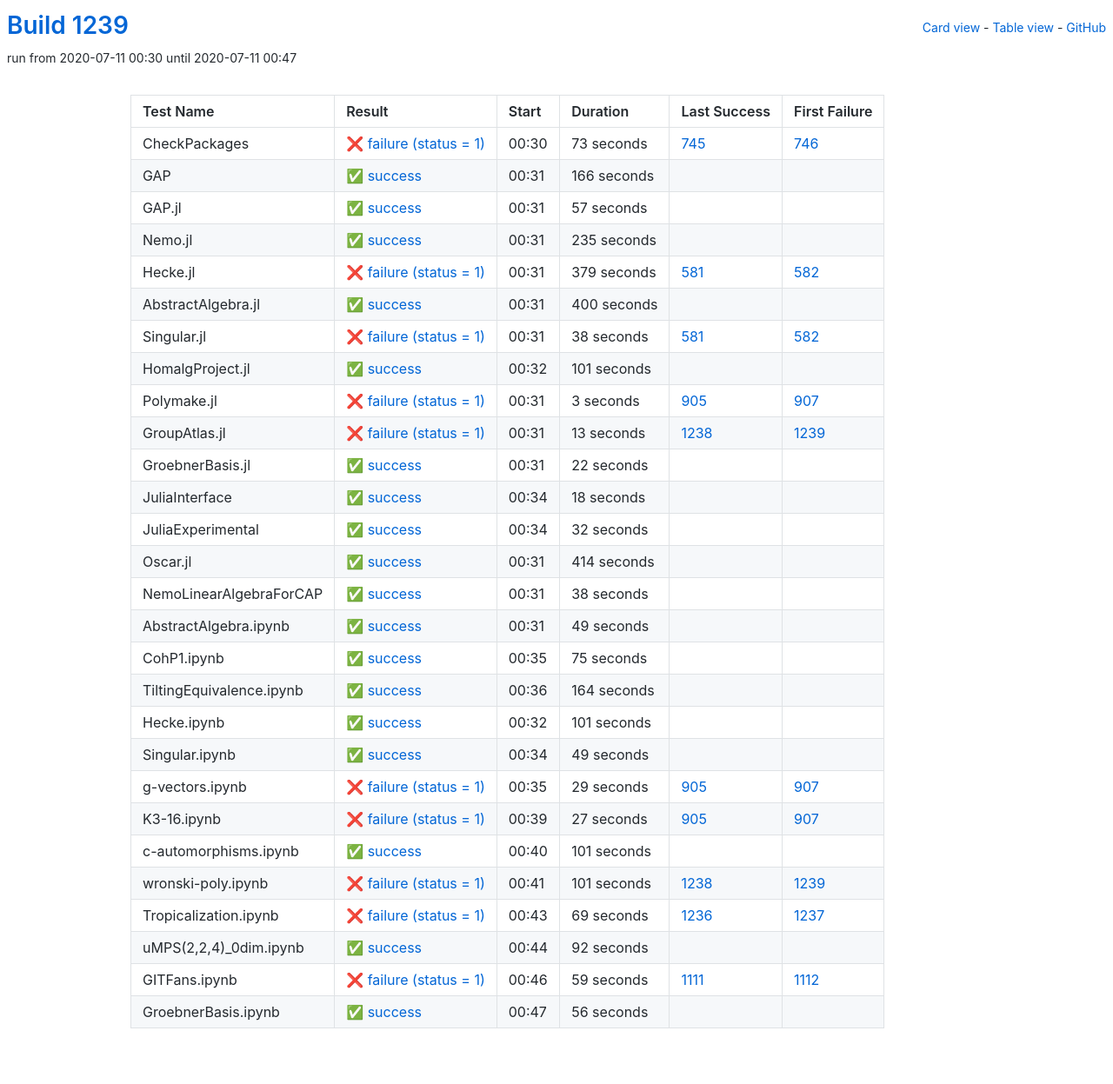
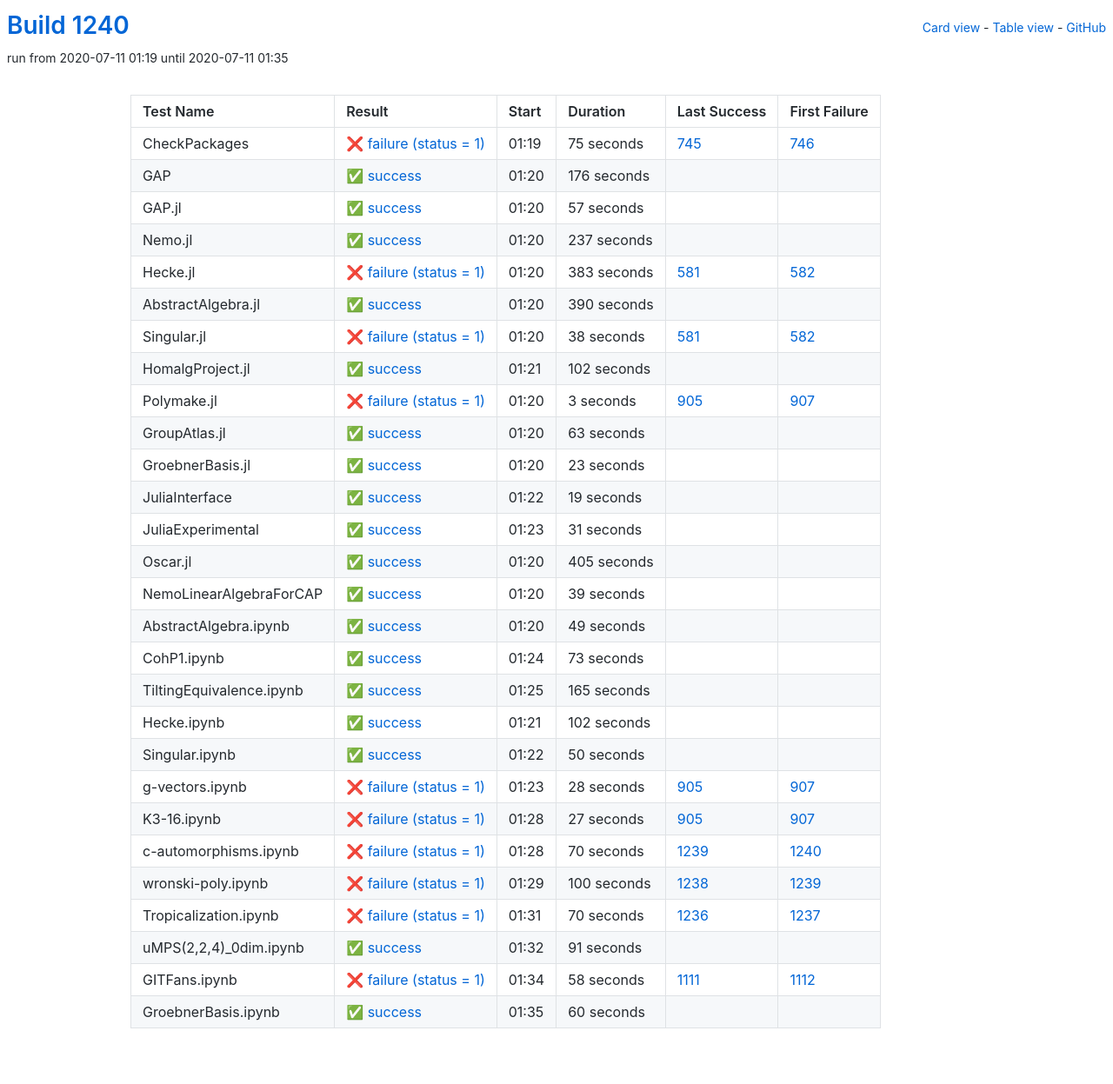
Before and after one commit to oscar-system/oscar-ci-status-1.4, a Jekyll site: the page built from table.html, in a window 1280 px wide. Shown: the whole page at 87% size. Built offline with Jekyll 4.4.1, drawn with Linux system fonts in a browser that asks for light colours.

Commit message:
Build #1240

```diff
--- a/_data/ci.yml
+++ b/_data/ci.yml
@@ -1,6 +1,6 @@
 ---
-build: 1239
-build_url: https://oscarci.mathematik.uni-kl.de/job/oscar-julia-1.4/1239/
+build: 1240
+build_url: https://oscarci.mathematik.uni-kl.de/job/oscar-julia-1.4/1240/
 job: oscar-julia-1.4
 organization: oscar-system
 repo: oscar-ci-status-1.4
@@ -8,32 +8,32 @@ repourl: https://github.com/oscar-system/oscar-ci-status-1.4
 tests:
 - name: CheckPackages
   id: checkpackages
-  log: https://oscarci.mathematik.uni-kl.de/job/oscar-julia-1.4/1239/artifact/logs/build-1239/CheckPackages.log
-  start: 2020-07-11 00:30
+  log: https://oscarci.mathematik.uni-kl.de/job/oscar-julia-1.4/1240/artifact/logs/build-1240/CheckPackages.log
+  start: 2020-07-11 01:19
   success: false
   exitcode: 1
   status: failure
-  duration: 73
+  duration: 75
   last_success: 745
   last_success_url: https://oscarci.mathematik.uni-kl.de/job/oscar-julia-1.4/745/
   first_failure: 746
   first_failure_url: https://oscarci.mathematik.uni-kl.de/job/oscar-julia-1.4/746/
 - name: GAP
   id: gap
-  log: https://oscarci.mathematik.uni-kl.de/job/oscar-julia-1.4/1239/artifact/logs/build-1239/GAP.log
-  start: 2020-07-11 00:31
+  log: https://oscarci.mathematik.uni-kl.de/job/oscar-julia-1.4/1240/artifact/logs/build-1240/GAP.log
+  start: 2020-07-11 01:20
   success: true
   exitcode: 0
   status: success
-  duration: 166
+  duration: 176
   last_success: false
   last_success_url:
   first_failure: false
   first_failure_url:
 - name: GAP.jl
   id: gap-jl
-  log: https://oscarci.mathematik.uni-kl.de/job/oscar-julia-1.4/1239/artifact/logs/build-1239/GAP.jl.log
-  start: 2020-07-11 00:31
+  log: https://oscarci.mathematik.uni-kl.de/job/oscar-julia-1.4/1240/artifact/logs/build-1240/GAP.jl.log
+  start: 2020-07-11 01:20
   success: true
   exitcode: 0
   status: success
@@ -44,44 +44,44 @@ tests:
   first_failure_url:
 - name: Nemo.jl
   id: nemo-jl
-  log: https://oscarci.mathematik.uni-kl.de/job/oscar-julia-1.4/1239/artifact/logs/build-1239/Nemo.jl.log
-  start: 2020-07-11 00:31
+  log: https://oscarci.mathematik.uni-kl.de/job/oscar-julia-1.4/1240/artifact/logs/build-1240/Nemo.jl.log
+  start: 2020-07-11 01:20
   success: true
   exitcode: 0
   status: success
-  duration: 235
+  duration: 237
   last_success: false
   last_success_url:
   first_failure: false
   first_failure_url:
 - name: Hecke.jl
   id: hecke-jl
-  log: https://oscarci.mathematik.uni-kl.de/job/oscar-julia-1.4/1239/artifact/logs/build-1239/Hecke.jl.log
-  start: 2020-07-11 00:31
+  log: https://oscarci.mathematik.uni-kl.de/job/oscar-julia-1.4/1240/artifact/logs/build-1240/Hecke.jl.log
+  start: 2020-07-11 01:20
   success: false
   exitcode: 1
   status: failure
-  duration: 379
+  duration: 383
   last_success: 581
   last_success_url: https://oscarci.mathematik.uni-kl.de/job/oscar-julia-1.4/581/
   first_failure: 582
   first_failure_url: https://oscarci.mathematik.uni-kl.de/job/oscar-julia-1.4/582/
 - name: AbstractAlgebra.jl
   id: abstractalgebra-jl
-  log: https://oscarci.mathematik.uni-kl.de/job/oscar-julia-1.4/1239/artifact/logs/build-1239/AbstractAlgebra.jl.log
-  start: 2020-07-11 00:31
+  log: https://oscarci.mathematik.uni-kl.de/job/oscar-julia-1.4/1240/artifact/logs/build-1240/AbstractAlgebra.jl.log
+  start: 2020-07-11 01:20
   success: true
   exitcode: 0
   status: success
-  duration: 400
+  duration: 390
   last_success: false
   last_success_url:
   first_failure: false
   first_failure_url:
 - name: Singular.jl
   id: singular-jl
-  log: https://oscarci.mathematik.uni-kl.de/job/oscar-julia-1.4/1239/artifact/logs/build-1239/Singular.jl.log
-  start: 2020-07-11 00:31
+  log: https://oscarci.mathematik.uni-kl.de/job/oscar-julia-1.4/1240/artifact/logs/build-1240/Singular.jl.log
+  start: 2020-07-11 01:20
   success: false
   exitcode: 1
   status: failure
@@ -92,20 +92,20 @@ tests:
   first_failure_url: https://oscarci.mathematik.uni-kl.de/job/oscar-julia-1.4/582/
 - name: HomalgProject.jl
   id: homalgproject-jl
-  log: https://oscarci.mathematik.uni-kl.de/job/oscar-julia-1.4/1239/artifact/logs/build-1239/HomalgProject.jl.log
-  start: 2020-07-11 00:32
+  log: https://oscarci.mathematik.uni-kl.de/job/oscar-julia-1.4/1240/artifact/logs/build-1240/HomalgProject.jl.log
+  start: 2020-07-11 01:21
   success: true
   exitcode: 0
   status: success
-  duration: 101
+  duration: 102
   last_success: false
   last_success_url:
   first_failure: false
   first_failure_url:
 - name: Polymake.jl
   id: polymake-jl
-  log: https://oscarci.mathematik.uni-kl.de/job/oscar-julia-1.4/1239/artifact/logs/build-1239/Polymake.jl.log
-  start: 2020-07-11 00:31
+  log: https://oscarci.mathematik.uni-kl.de/job/oscar-julia-1.4/1240/artifact/logs/build-1240/Polymake.jl.log
+  start: 2020-07-11 01:20
   success: false
   exitcode: 1
   status: failure
@@ -116,80 +116,80 @@ tests:
   first_failure_url: https://oscarci.mathematik.uni-kl.de/job/oscar-julia-1.4/907/
 - name: GroupAtlas.jl
   id: groupatlas-jl
-  log: https://oscarci.mathematik.uni-kl.de/job/oscar-julia-1.4/1239/artifact/logs/build-1239/GroupAtlas.jl.log
-  start: 2020-07-11 00:31
-  success: false
-  exitcode: 1
-  status: failure
-  duration: 13
-  last_success: 1238
-  last_success_url: https://oscarci.mathematik.uni-kl.de/job/oscar-julia-1.4/1238/
-  first_failure: 1239
-  first_failure_url: https://oscarci.mathematik.uni-kl.de/job/oscar-julia-1.4/1239/
-- name: GroebnerBasis.jl
-  id: groebnerbasis-jl
-  log: https://oscarci.mathematik.uni-kl.de/job/oscar-julia-1.4/1239/artifact/logs/build-1239/GroebnerBasis.jl.log
-  start: 2020-07-11 00:31
+  log: https://oscarci.mathematik.uni-kl.de/job/oscar-julia-1.4/1240/artifact/logs/build-1240/GroupAtlas.jl.log
+  start: 2020-07-11 01:20
   success: true
   exitcode: 0
   status: success
-  duration: 22
+  duration: 63
+  last_success: false
+  last_success_url:
+  first_failure: false
+  first_failure_url:
+- name: GroebnerBasis.jl
+  id: groebnerbasis-jl
+  log: https://oscarci.mathematik.uni-kl.de/job/oscar-julia-1.4/1240/artifact/logs/build-1240/GroebnerBasis.jl.log
+  start: 2020-07-11 01:20
+  success: true
+  exitcode: 0
+  status: success
+  duration: 23
   last_success: false
   last_success_url:
   first_failure: false
   first_failure_url:
 - name: JuliaInterface
   id: juliainterface
-  log: https://oscarci.mathematik.uni-kl.de/job/oscar-julia-1.4/1239/artifact/logs/build-1239/JuliaInterface.log
-  start: 2020-07-11 00:34
+  log: https://oscarci.mathematik.uni-kl.de/job/oscar-julia-1.4/1240/artifact/logs/build-1240/JuliaInterface.log
+  start: 2020-07-11 01:22
   success: true
   exitcode: 0
   status: success
-  duration: 18
+  duration: 19
   last_success: false
   last_success_url:
   first_failure: false
   first_failure_url:
 - name: JuliaExperimental
   id: juliaexperimental
-  log: https://oscarci.mathematik.uni-kl.de/job/oscar-julia-1.4/1239/artifact/logs/build-1239/JuliaExperimental.log
-  start: 2020-07-11 00:34
+  log: https://oscarci.mathematik.uni-kl.de/job/oscar-julia-1.4/1240/artifact/logs/build-1240/JuliaExperimental.log
+  start: 2020-07-11 01:23
   success: true
   exitcode: 0
   status: success
-  duration: 32
+  duration: 31
   last_success: false
   last_success_url:
   first_failure: false
   first_failure_url:
 - name: Oscar.jl
   id: oscar-jl
-  log: https://oscarci.mathematik.uni-kl.de/job/oscar-julia-1.4/1239/artifact/logs/build-1239/Oscar.jl.log
-  start: 2020-07-11 00:31
+  log: https://oscarci.mathematik.uni-kl.de/job/oscar-julia-1.4/1240/artifact/logs/build-1240/Oscar.jl.log
+  start: 2020-07-11 01:20
   success: true
   exitcode: 0
   status: success
-  duration: 414
+  duration: 405
   last_success: false
   last_success_url:
   first_failure: false
   first_failure_url:
 - name: NemoLinearAlgebraForCAP
   id: nemolinearalgebraforcap
-  log: https://oscarci.mathematik.uni-kl.de/job/oscar-julia-1.4/1239/artifact/logs/build-1239/NemoLinearAlgebraForCAP.log
-  start: 2020-07-11 00:31
+  log: https://oscarci.mathematik.uni-kl.de/job/oscar-julia-1.4/1240/artifact/logs/build-1240/NemoLinearAlgebraForCAP.log
+  start: 2020-07-11 01:20
   success: true
   exitcode: 0
   status: success
-  duration: 38
+  duration: 39
   last_success: false
   last_success_url:
   first_failure: false
   first_failure_url:
 - name: AbstractAlgebra.ipynb
   id: abstractalgebra-ipynb
-  log: https://oscarci.mathematik.uni-kl.de/job/oscar-julia-1.4/1239/artifact/logs/build-1239/AbstractAlgebra.ipynb.log
-  start: 2020-07-11 00:31
+  log: https://oscarci.mathematik.uni-kl.de/job/oscar-julia-1.4/1240/artifact/logs/build-1240/AbstractAlgebra.ipynb.log
+  start: 2020-07-11 01:20
   success: true
   exitcode: 0
   status: success
@@ -200,68 +200,68 @@ tests:
   first_failure_url:
 - name: CohP1.ipynb
   id: cohp1-ipynb
-  log: https://oscarci.mathematik.uni-kl.de/job/oscar-julia-1.4/1239/artifact/logs/build-1239/CohP1.ipynb.log
-  start: 2020-07-11 00:35
+  log: https://oscarci.mathematik.uni-kl.de/job/oscar-julia-1.4/1240/artifact/logs/build-1240/CohP1.ipynb.log
+  start: 2020-07-11 01:24
   success: true
   exitcode: 0
   status: success
-  duration: 75
+  duration: 73
   last_success: false
   last_success_url:
   first_failure: false
   first_failure_url:
 - name: TiltingEquivalence.ipynb
   id: tiltingequivalence-ipynb
-  log: https://oscarci.mathematik.uni-kl.de/job/oscar-julia-1.4/1239/artifact/logs/build-1239/TiltingEquivalence.ipynb.log
-  start: 2020-07-11 00:36
+  log: https://oscarci.mathematik.uni-kl.de/job/oscar-julia-1.4/1240/artifact/logs/build-1240/TiltingEquivalence.ipynb.log
+  start: 2020-07-11 01:25
   success: true
   exitcode: 0
   status: success
-  duration: 164
+  duration: 165
   last_success: false
   last_success_url:
   first_failure: false
   first_failure_url:
 - name: Hecke.ipynb
   id: hecke-ipynb
-  log: https://oscarci.mathematik.uni-kl.de/job/oscar-julia-1.4/1239/artifact/logs/build-1239/Hecke.ipynb.log
-  start: 2020-07-11 00:32
+  log: https://oscarci.mathematik.uni-kl.de/job/oscar-julia-1.4/1240/artifact/logs/build-1240/Hecke.ipynb.log
+  start: 2020-07-11 01:21
   success: true
   exitcode: 0
   status: success
-  duration: 101
+  duration: 102
   last_success: false
   last_success_url:
   first_failure: false
   first_failure_url:
 - name: Singular.ipynb
   id: singular-ipynb
-  log: https://oscarci.mathematik.uni-kl.de/job/oscar-julia-1.4/1239/artifact/logs/build-1239/Singular.ipynb.log
-  start: 2020-07-11 00:34
+  log: https://oscarci.mathematik.uni-kl.de/job/oscar-julia-1.4/1240/artifact/logs/build-1240/Singular.ipynb.log
+  start: 2020-07-11 01:22
   success: true
   exitcode: 0
   status: success
-  duration: 49
+  duration: 50
   last_success: false
   last_success_url:
   first_failure: false
   first_failure_url:
 - name: g-vectors.ipynb
   id: g-vectors-ipynb
-  log: https://oscarci.mathematik.uni-kl.de/job/oscar-julia-1.4/1239/artifact/logs/build-1239/g-vectors.ipynb.log
-  start: 2020-07-11 00:35
+  log: https://oscarci.mathematik.uni-kl.de/job/oscar-julia-1.4/1240/artifact/logs/build-1240/g-vectors.ipynb.log
+  start: 2020-07-11 01:23
   success: false
   exitcode: 1
   status: failure
-  duration: 29
+  duration: 28
   last_success: 905
   last_success_url: https://oscarci.mathematik.uni-kl.de/job/oscar-julia-1.4/905/
   first_failure: 907
   first_failure_url: https://oscarci.mathematik.uni-kl.de/job/oscar-julia-1.4/907/
 - name: K3-16.ipynb
   id: k3-16-ipynb
-  log: https://oscarci.mathematik.uni-kl.de/job/oscar-julia-1.4/1239/artifact/logs/build-1239/K3-16.ipynb.log
-  start: 2020-07-11 00:39
+  log: https://oscarci.mathematik.uni-kl.de/job/oscar-julia-1.4/1240/artifact/logs/build-1240/K3-16.ipynb.log
+  start: 2020-07-11 01:28
   success: false
   exitcode: 1
   status: failure
@@ -272,72 +272,72 @@ tests:
   first_failure_url: https://oscarci.mathematik.uni-kl.de/job/oscar-julia-1.4/907/
 - name: c-automorphisms.ipynb
   id: c-automorphisms-ipynb
-  log: https://oscarci.mathematik.uni-kl.de/job/oscar-julia-1.4/1239/artifact/logs/build-1239/c-automorphisms.ipynb.log
-  start: 2020-07-11 00:40
-  success: true
-  exitcode: 0
-  status: success
-  duration: 101
-  last_success: false
-  last_success_url:
-  first_failure: false
-  first_failure_url:
-- name: wronski-poly.ipynb
-  id: wronski-poly-ipynb
-  log: https://oscarci.mathematik.uni-kl.de/job/oscar-julia-1.4/1239/artifact/logs/build-1239/wronski-poly.ipynb.log
-  start: 2020-07-11 00:41
+  log: https://oscarci.mathematik.uni-kl.de/job/oscar-julia-1.4/1240/artifact/logs/build-1240/c-automorphisms.ipynb.log
+  start: 2020-07-11 01:28
   success: false
   exitcode: 1
   status: failure
-  duration: 101
+  duration: 70
+  last_success: 1239
+  last_success_url: https://oscarci.mathematik.uni-kl.de/job/oscar-julia-1.4/1239/
+  first_failure: 1240
+  first_failure_url: https://oscarci.mathematik.uni-kl.de/job/oscar-julia-1.4/1240/
+- name: wronski-poly.ipynb
+  id: wronski-poly-ipynb
+  log: https://oscarci.mathematik.uni-kl.de/job/oscar-julia-1.4/1240/artifact/logs/build-1240/wronski-poly.ipynb.log
+  start: 2020-07-11 01:29
+  success: false
+  exitcode: 1
+  status: failure
+  duration: 100
   last_success: 1238
   last_success_url: https://oscarci.mathematik.uni-kl.de/job/oscar-julia-1.4/1238/
   first_failure: 1239
   first_failure_url: https://oscarci.mathematik.uni-kl.de/job/oscar-julia-1.4/1239/
 - name: Tropicalization.ipynb
   id: tropicalization-ipynb
-  log: https://oscarci.mathematik.uni-kl.de/job/oscar-julia-1.4/1239/artifact/logs/build-1239/Tropicalization.ipynb.log
-  start: 2020-07-11 00:43
+  log: https://oscarci.mathematik.uni-kl.de/job/oscar-julia-1.4/1240/artifact/logs/build-1240/Tropicalization.ipynb.log
+  start: 2020-07-11 01:31
   success: false
   exitcode: 1
   status: failure
-  duration: 69
+  duration: 70
   last_success: 1236
   last_success_url: https://oscarci.mathematik.uni-kl.de/job/oscar-julia-1.4/1236/
   first_failure: 1237
   first_failure_url: https://oscarci.mathematik.uni-kl.de/job/oscar-julia-1.4/1237/
 - name: uMPS(2,2,4)_0dim.ipynb
   id: umps-2-2-4-0dim-ipynb
-  log: https://oscarci.mathematik.uni-kl.de/job/oscar-julia-1.4/1239/artifact/logs/build-1239/uMPS-2-2-4-_0dim.ipynb.log
-  start: 2020-07-11 00:44
+  log: https://oscarci.mathematik.uni-kl.de/job/oscar-julia-1.4/1240/artifact/logs/build-1240/uMPS-2-2-4-_0dim.ipynb.log
+  start: 2020-07-11 01:32
   success: true
   exitcode: 0
   status: success
-  duration: 92
+  duration: 91
   last_success: false
   last_success_url:
   first_failure: false
   first_failure_url:
 - name: GITFans.ipynb
   id: gitfans-ipynb
-  log: https://oscarci.mathematik.uni-kl.de/job/oscar-julia-1.4/1239/artifact/logs/build-1239/GITFans.ipynb.log
-  start: 2020-07-11 00:46
+  log: https://oscarci.mathematik.uni-kl.de/job/oscar-julia-1.4/1240/artifact/logs/build-1240/GITFans.ipynb.log
+  start: 2020-07-11 01:34
   success: false
   exitcode: 1
   status: failure
-  duration: 59
+  duration: 58
   last_success: 1111
   last_success_url: https://oscarci.mathematik.uni-kl.de/job/oscar-julia-1.4/1111/
   first_failure: 1112
   first_failure_url: https://oscarci.mathematik.uni-kl.de/job/oscar-julia-1.4/1112/
 - name: GroebnerBasis.ipynb
   id: groebnerbasis-ipynb
-  log: https://oscarci.mathematik.uni-kl.de/job/oscar-julia-1.4/1239/artifact/logs/build-1239/GroebnerBasis.ipynb.log
-  start: 2020-07-11 00:47
+  log: https://oscarci.mathematik.uni-kl.de/job/oscar-julia-1.4/1240/artifact/logs/build-1240/GroebnerBasis.ipynb.log
+  start: 2020-07-11 01:35
   success: true
   exitcode: 0
   status: success
-  duration: 56
+  duration: 60
   last_success: false
   last_success_url:
   first_failure: false
```
Also changed, not shown: README.md.
